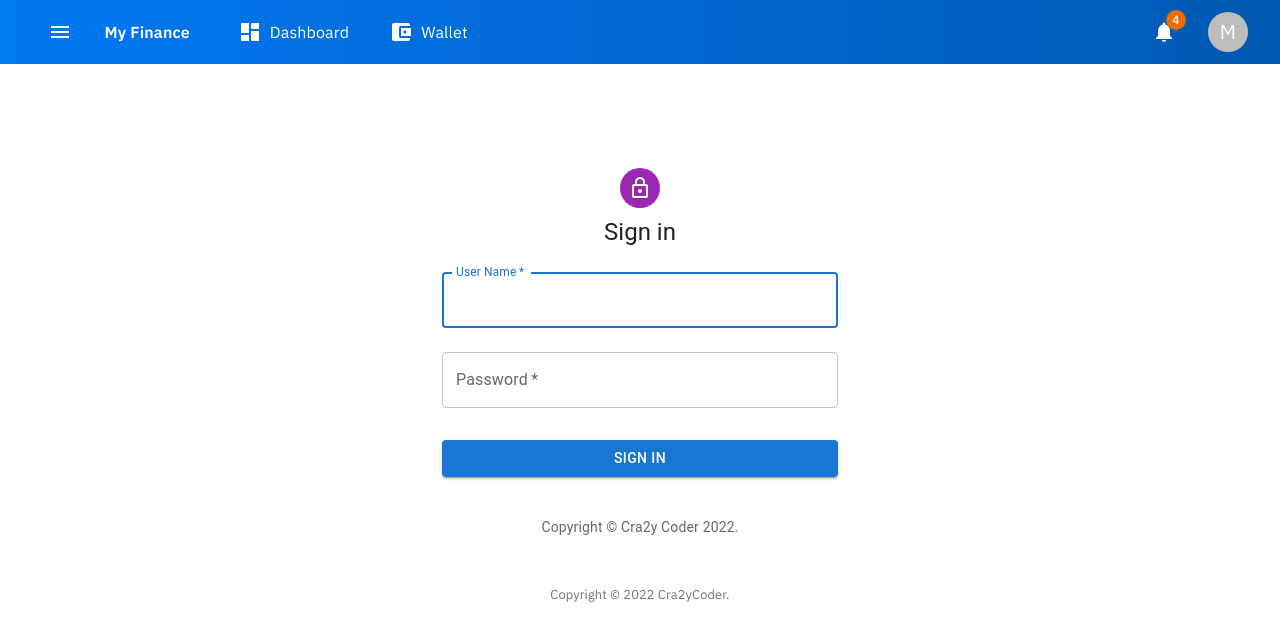
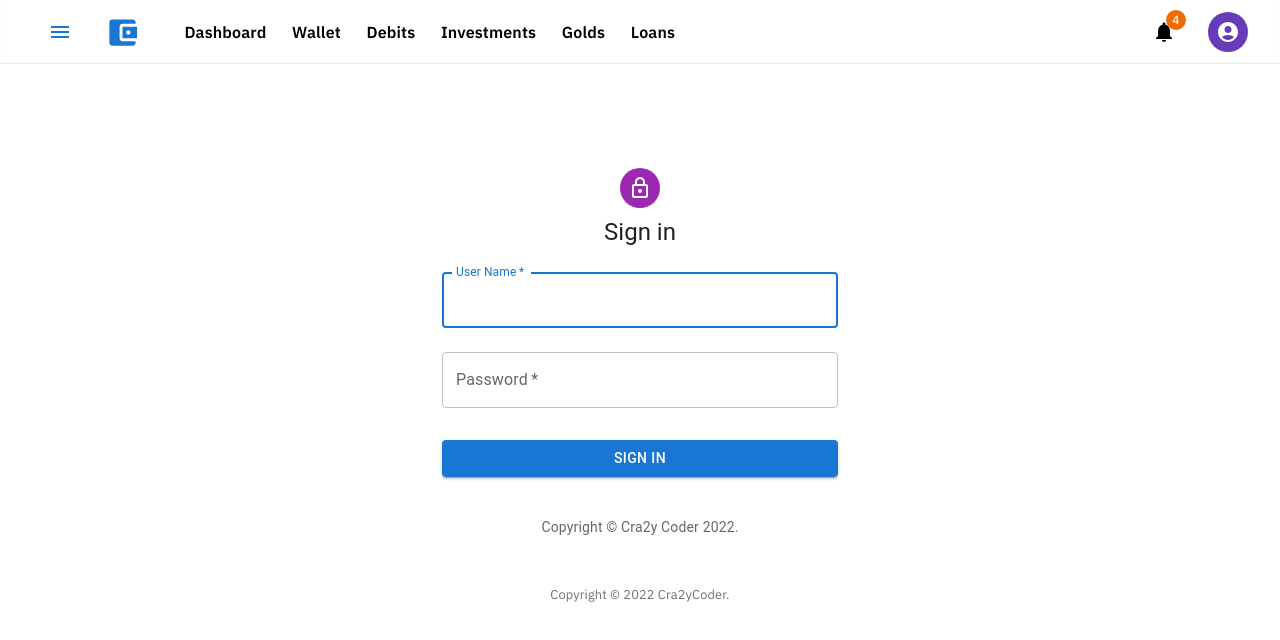
Before and after one commit to cra2ycoder/my-finance, a Next.js app: page / in a window 1280 px wide. Shown: the top 640 px of the page. Built offline with nearby package versions, Linux system fonts and the light colour scheme.

Commit message:
header updated with new ui

```diff
--- a/components/Header/Header.tsx
+++ b/components/Header/Header.tsx
@@ -6,16 +6,19 @@ import Avatar from '@mui/material/Avatar'
 import Stack from '@mui/material/Stack'
 import Drawer from '@mui/material/Drawer'
 import Typography from '@mui/material/Typography'
-import DashboardIcon from '@mui/icons-material/Dashboard'
 import AccountBalanceWalletIcon from '@mui/icons-material/AccountBalanceWallet'
 import NotificationsIcon from '@mui/icons-material/Notifications'
 import MenuIcon from '@mui/icons-material/Menu'
+import AccountCircleIcon from '@mui/icons-material/AccountCircle'
+import { deepPurple } from '@mui/material/colors'
 import styles from './styles.module.scss'
 
 function LetterAvatars() {
   return (
     <Stack direction="row" spacing={2}>
-      <Avatar>M</Avatar>
+      <Avatar sx={{ backgroundColor: deepPurple[500] }}>
+        <AccountCircleIcon />
+      </Avatar>
     </Stack>
   )
 }
@@ -23,7 +26,7 @@ function LetterAvatars() {
 function NotificationBadge() {
   return (
     <Badge badgeContent={4} color="warning" sx={{ mr: 4 }}>
-      <NotificationsIcon color="action" sx={{ fill: 'white' }} />
+      <NotificationsIcon color="action" sx={{ fill: 'black' }} />
     </Badge>
   )
 }
@@ -47,22 +50,23 @@ function HeaderMenuIcon(props: any = {}) {
 
 function MenuList(props = {}) {
   return (
-    <>
-      <HeaderMenuIcon
-        iconComponent={<DashboardIcon sx={{ fill: props?.color || 'black' }} />}
-        title="Dashboard"
-        color={props.color}
-        link="/dashboard"
-      />
-      <HeaderMenuIcon
-        iconComponent={
-          <AccountBalanceWalletIcon sx={{ fill: props?.color || 'black' }} />
+    <Box marginLeft="2rem" display="flex" className={props.className}>
+      {['Dashboard', 'Wallet', 'Debits', 'Investments', 'Golds', 'Loans'].map(
+        x => {
+          const pageLink = '/' + x.toLowerCase().replace(/ /g, '-')
+
+          return (
+            <Link href={pageLink}>
+              <Typography
+                sx={{ margin: '0.8rem', color: props.color, fontWeight: 600 }}
+              >
+                {x}
+              </Typography>
+            </Link>
+          )
         }
-        title="Wallet"
-        color={props.color}
-        link="/wallet"
-      />
-    </>
+      )}
+    </Box>
   )
 }
 
@@ -70,26 +74,29 @@ function Header() {
   const [drawerState, setDrawerState] = useState(false)
 
   return (
-    <>
+    <header className={styles['header-wrapper']}>
       <Box
         className={`${styles['header-parent']} header-parent`}
         sx={{
-          background:
-            'linear-gradient(-90deg, rgb(0, 89, 178), rgb(0, 127, 255) 120%)',
+          background: 'white',
+          boxShadow: 'inset 0px -1px 1px #e7ebf0',
+          backgroundColor: 'rgba(255,255,255,0.72)',
+          backdropFilter: 'blur(20px)',
         }}
       >
         <Box display="flex" alignItems="center">
           <HeaderMenuIcon
-            iconComponent={<MenuIcon sx={{ fill: 'white' }} />}
+            iconComponent={<MenuIcon sx={{ fill: '#1976d2' }} />}
             title="Menu"
             onClick={() => {
               setDrawerState(true)
             }}
           />
-          <Typography sx={{ color: 'white', mr: 4, fontWeight: 600 }}>
-            My Finance
-          </Typography>
-          <MenuList color="white" />
+          <AccountBalanceWalletIcon sx={{ fill: '#1976d2', fontSize: 35 }} />
+          <MenuList
+            color="black"
+            className={styles['menu-list-parent-desktop']}
+          />
         </Box>
         <Box display="flex" alignItems="center">
           <NotificationBadge />
@@ -105,9 +112,9 @@ function Header() {
           setDrawerState(!drawerState)
         }}
       >
-        <MenuList />
+        <MenuList className={styles['menu-list-parent-mobile']} />
       </Drawer>
-    </>
+    </header>
   )
 }
 
--- a/components/Header/styles.module.scss
+++ b/components/Header/styles.module.scss
@@ -4,10 +4,33 @@
   height: 64px;
   align-items: center;
   justify-content: space-between;
+  padding: 0 2rem;
+  box-sizing: border-box;
+}
+
+.header-wrapper {
+  width: 100%;
   position: fixed;
   top: 0;
   left: 0;
-  padding: 0 2rem;
-  box-sizing: border-box;
   z-index: 1;
 }
+
+.header-submenu-wrapper {
+  width: 100%;
+  background-color: white;
+}
+
+.header-submenu-parent {
+  display: flex;
+  padding: 0.6rem 0;
+}
+
+@media (max-width: 1024px) {
+  .menu-list-parent-desktop {
+    display: none;
+  }
+  .menu-list-parent-mobile {
+    flex-direction: column;
+  }
+}
```
